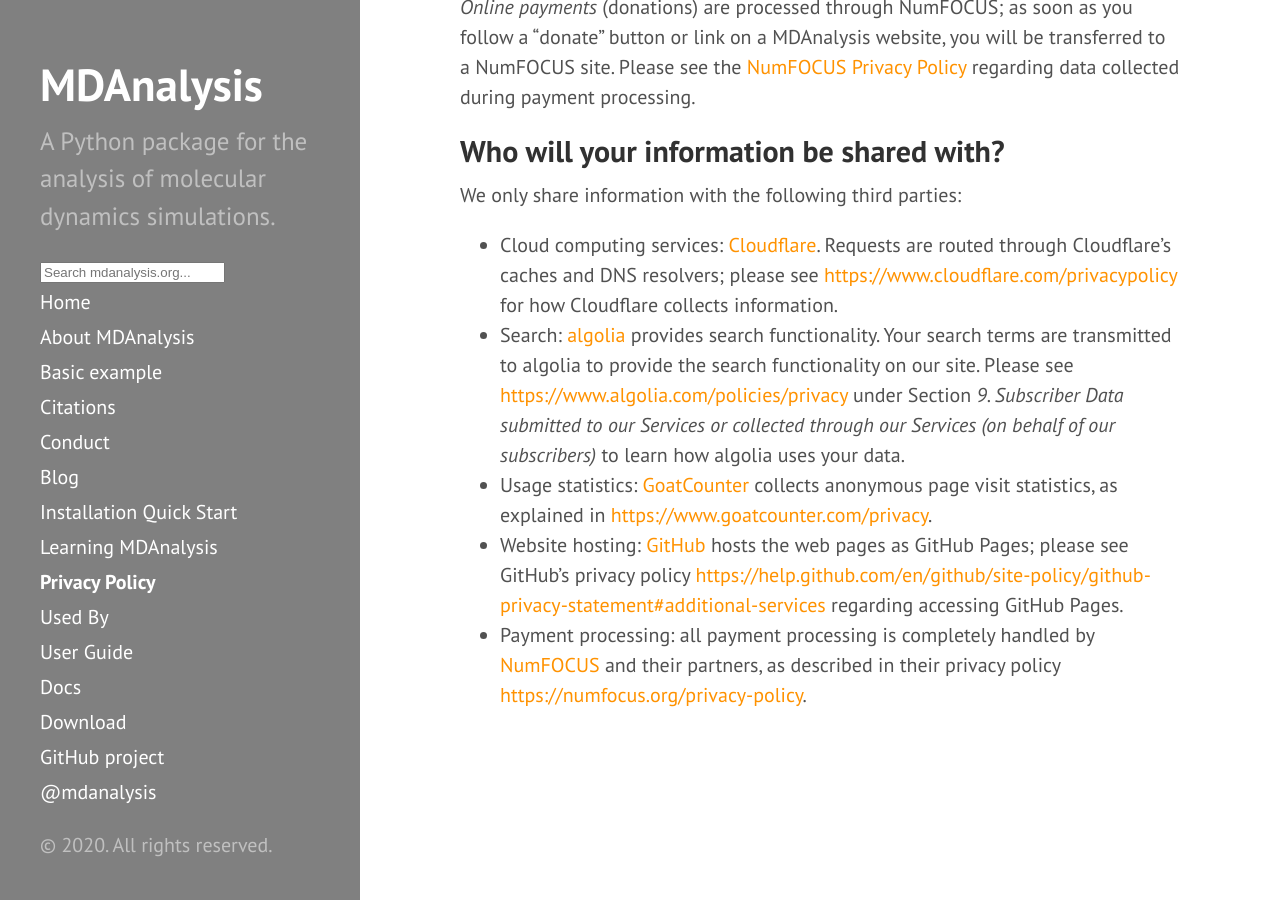
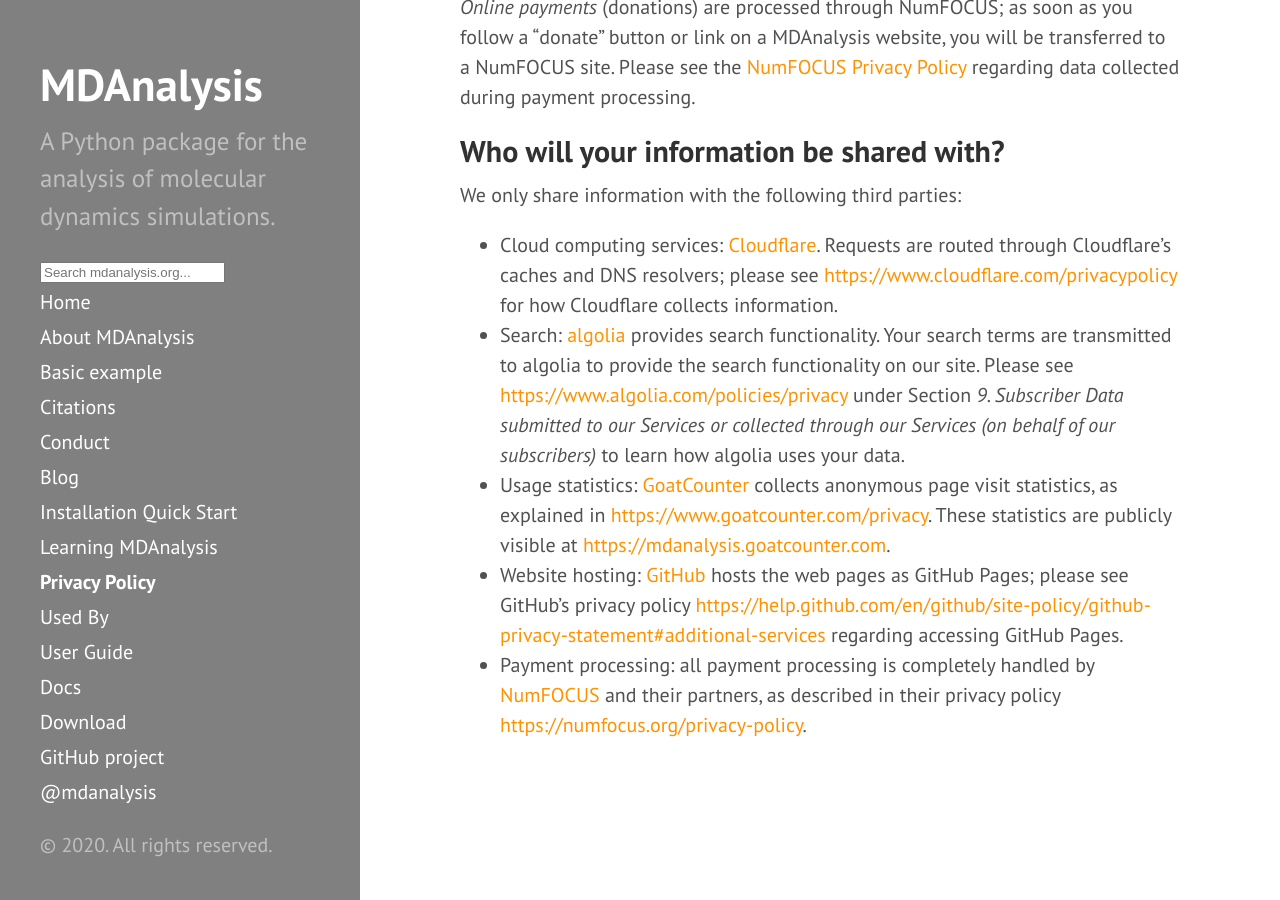
Before and after one commit to MDAnalysis/MDAnalysis.github.io, a Jekyll site: the page built from pages/privacy.md, in a window 1280 px wide and 900 px high, scrolled down 653 px. Built offline with Jekyll 4.4.1, drawn with Linux system fonts in a browser that asks for light colours; comment, search, counter and statistics services are not loaded.

Commit message:
privacy: make clear that the statistics are shared with EVERYONE

```diff
--- a/pages/privacy.md
+++ b/pages/privacy.md
@@ -50,9 +50,11 @@ We only share information with the following third parties:
   under Section *9. Subscriber Data submitted to our Services or collected through
   our Services (on behalf of our subscribers)* to learn how algolia
   uses your data.
-* Usage statistics: [GoatCounter][] collects
-  anonymous page visit statistics, as explained in
+* Usage statistics: [GoatCounter][] collects anonymous page visit
+  statistics, as explained in
   [https://www.goatcounter.com/privacy](https://www.goatcounter.com/privacy).
+  These statistics are publicly visible at
+  [https://mdanalysis.goatcounter.com](https://mdanalysis.goatcounter.com/).
 * Website hosting: [GitHub](https://github.com/) hosts the web pages
   as GitHub Pages; please see GitHub's privacy policy
   [https://help.github.com/en/github/site-policy/github-privacy-statement#additional-services](https://help.github.com/en/github/site-policy/github-privacy-statement#additional-services)
```
